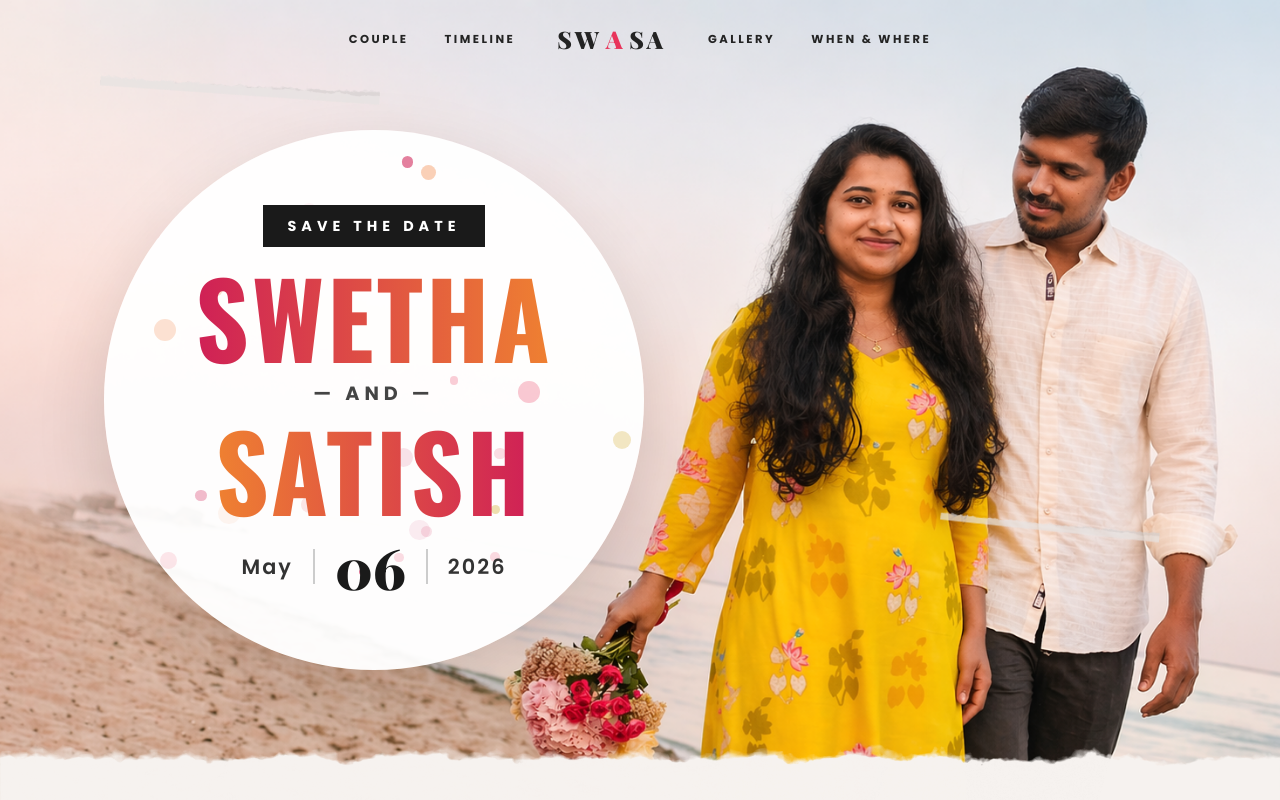
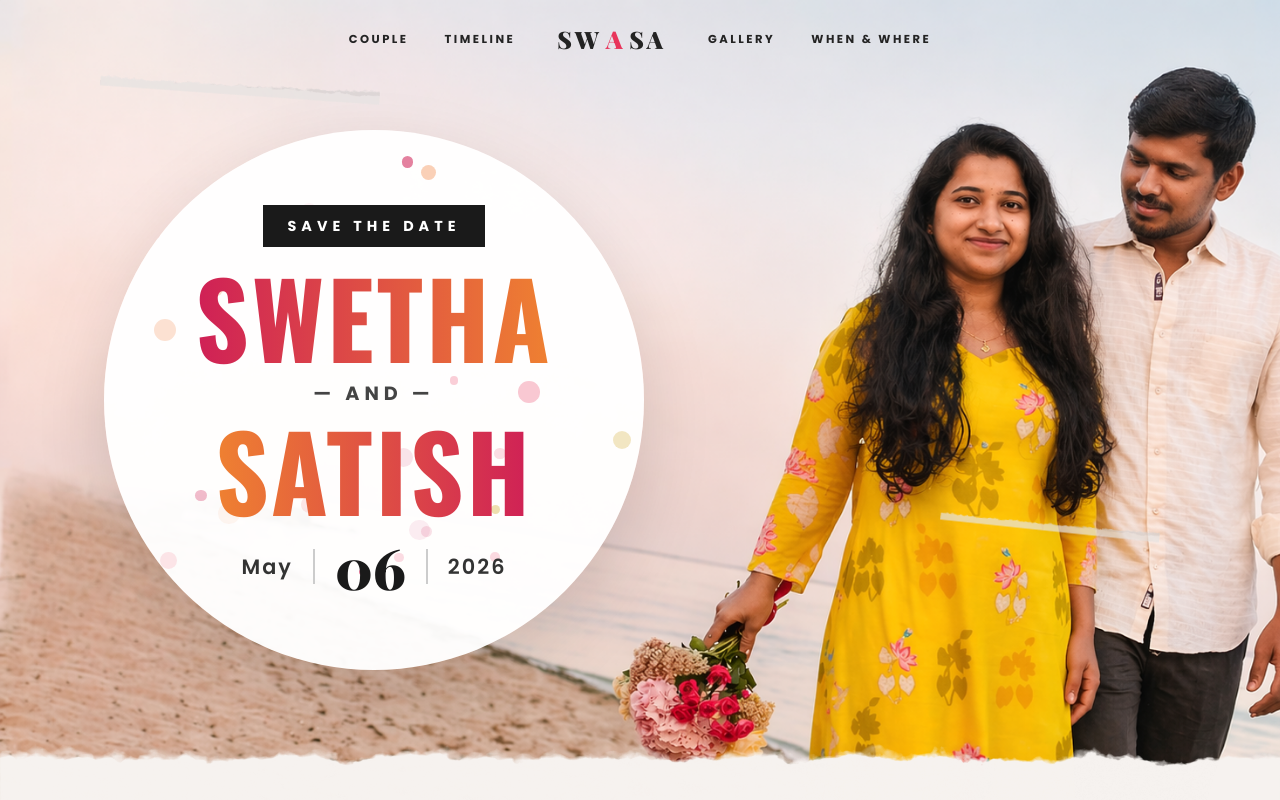
Before and after one commit to SHAIK-07/Weeding-app, a React (Vite) app: page / in a window 1280 px wide. Shown: the top 800 px of the page. Built offline with nearby package versions, Linux system fonts and the light colour scheme; a web font is replaced by a local one.

Commit message:
feat: create Hero component with parallax background, animated navigation, and interactive splatter effects

```diff
--- a/src/components/Hero.jsx
+++ b/src/components/Hero.jsx
@@ -124,24 +124,40 @@ const Hero = () => {
         background: '#fef7f9',
       }}
     >
-      {/* Background Image */}
-      <motion.div
-        className="hero-bg"
-        initial={{ scale: 1.08, opacity: 0 }}
-        animate={{ scale: 1, opacity: 1 }}
-        transition={{ duration: 1.6, ease: 'easeOut' }}
+      {/* Background Image Swipable Container */}
+      <div
         style={{
           position: 'absolute',
           top: 0,
           left: 0,
           width: '100%',
           height: '100%',
-          backgroundImage: `url('/images/demo-wedding-invitation-banner-bg.jpg.webp')`,
-          backgroundSize: 'cover',
-          backgroundPosition: 'center',
+          overflowX: 'auto',
+          overflowY: 'hidden',
           zIndex: 1,
+          WebkitOverflowScrolling: 'touch',
+          scrollbarWidth: 'none',
+          msOverflowStyle: 'none',
         }}
-      />
+      >
+        <style>{`.hide-scrollbar-hero::-webkit-scrollbar { display: none; }`}</style>
+        <motion.img
+          className="hide-scrollbar-hero"
+          src="/images/demo-wedding-invitation-banner-bg.jpg.webp"
+          alt="Couple Background"
+          initial={{ opacity: 0 }}
+          animate={{ opacity: 1 }}
+          transition={{ duration: 1.6, ease: 'easeOut' }}
+          style={{
+            height: '100%',
+            width: 'auto',
+            minWidth: 'max(100vw, 150vh)', /* Forces the image to be wider than screen on narrow profiles, creating swipe space */
+            maxWidth: 'none',
+            objectFit: 'cover',
+            display: 'block',
+          }}
+        />
+      </div>
 
       {/* Navigation Bar */}
       <motion.nav
@@ -257,6 +273,7 @@ const Hero = () => {
           flexDirection: 'column',
           justifyContent: 'center',
           textAlign: 'center',
+          pointerEvents: 'none', /* Bypasses touch to let users swipe the background */
         }}
       >
         {/* Large watercolor splashes with Parallax behind the circle */}
```
